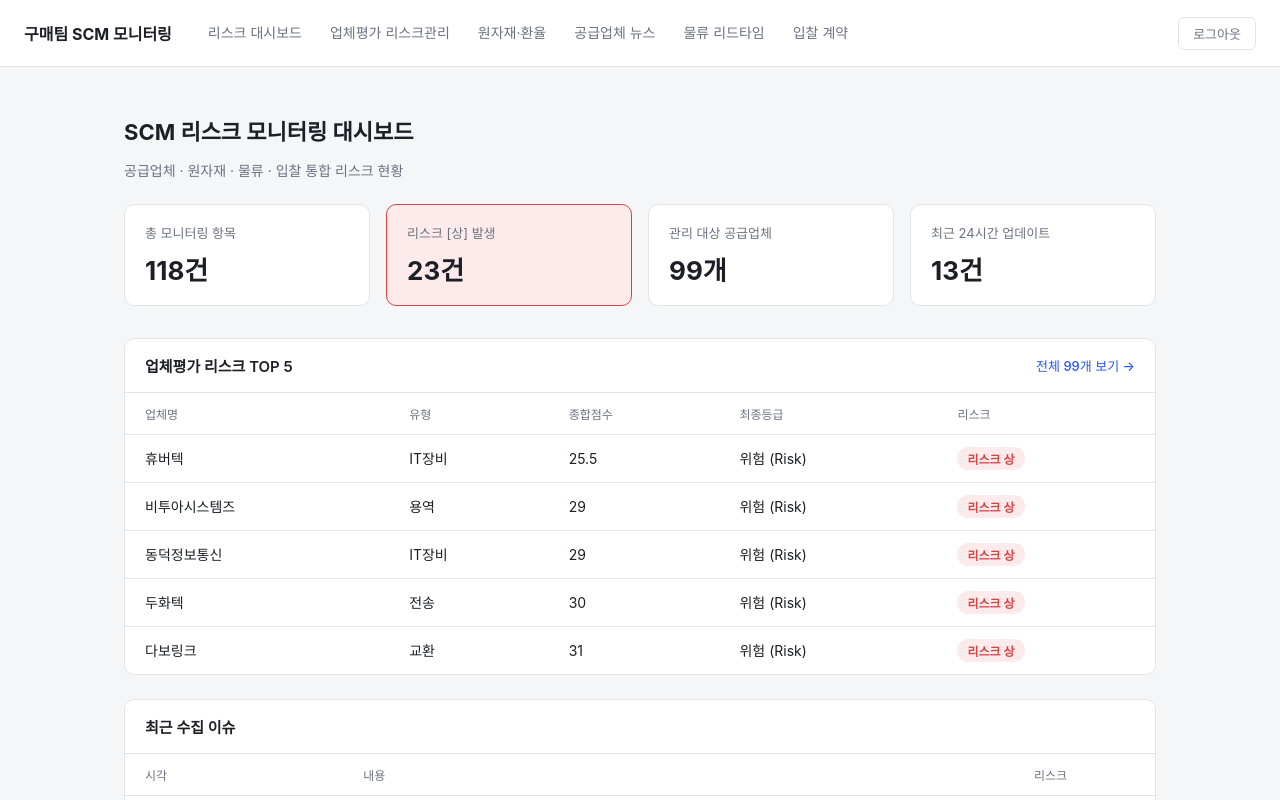
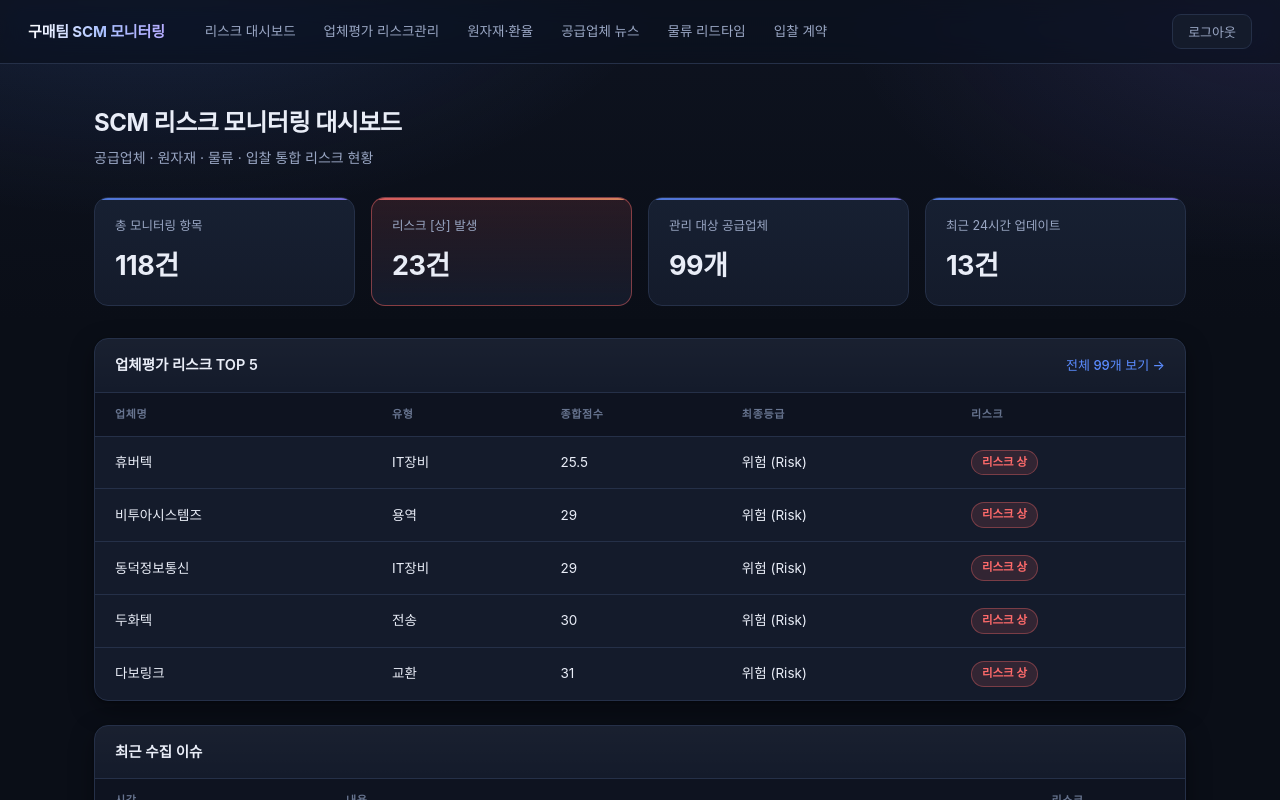
Before and after one commit to yhj555-ctrl/scm-monitoring, a Next.js app: page / in a window 1280 px wide. Shown: the top 800 px of the page. Built offline with nearby package versions, Linux system fonts and the light colour scheme; no server answers.

Commit message:
다크 테마 디자인 적용

```diff
--- a/app/globals.css
+++ b/app/globals.css
@@ -1,180 +1,316 @@
 :root {
-  --bg: #f5f6f8;
-  --card: #ffffff;
-  --border: #e2e4e9;
-  --text: #1c1f26;
-  --text-muted: #6b7280;
-  --danger: #d64545;
-  --danger-bg: #fdeaea;
-  --mid: #b8860b;
-  --mid-bg: #fdf3d9;
-  --low: #1a7f4b;
-  --low-bg: #e5f5ed;
-  --accent: #2454ff;
+  color-scheme: dark;
+
+  --bg: #0a0e17;
+  --bg-2: #0e1320;
+  --card: #141b2b;
+  --card-2: #172032;
+  --card-hover: #1b2439;
+  --border: #253048;
+  --border-strong: #33405f;
+
+  --text: #e9edf7;
+  --text-muted: #9aa7c4;
+  --text-dim: #67748f;
+
+  --accent: #5b8cff;
+  --accent-2: #8b7bff;
+  --accent-soft: rgba(91, 140, 255, 0.14);
+
+  --danger: #ff6b6b;
+  --danger-bg: rgba(255, 107, 107, 0.13);
+  --mid: #f5b544;
+  --mid-bg: rgba(245, 181, 68, 0.13);
+  --low: #3ddc97;
+  --low-bg: rgba(61, 220, 151, 0.13);
+
+  --shadow: 0 1px 2px rgba(0, 0, 0, 0.3), 0 8px 24px rgba(0, 0, 0, 0.35);
+  --radius: 14px;
 }
 
 * {
   box-sizing: border-box;
 }
 
+html {
+  -webkit-font-smoothing: antialiased;
+  -moz-osx-font-smoothing: grayscale;
+}
+
 body {
   margin: 0;
+  min-height: 100vh;
   background: var(--bg);
+  background-image:
+    radial-gradient(900px 500px at 12% -10%, rgba(91, 140, 255, 0.16), transparent 60%),
+    radial-gradient(800px 480px at 100% 0%, rgba(139, 123, 255, 0.13), transparent 55%),
+    linear-gradient(180deg, var(--bg-2), var(--bg) 40%);
+  background-attachment: fixed;
   color: var(--text);
   font-family: -apple-system, BlinkMacSystemFont, "Segoe UI", "Apple SD Gothic Neo",
-    "Malgun Gothic", sans-serif;
+    "Malgun Gothic", "Pretendard", sans-serif;
+  font-size: 14px;
+  line-height: 1.55;
 }
 
+::selection {
+  background: rgba(91, 140, 255, 0.35);
+}
+
+::-webkit-scrollbar {
+  width: 10px;
+  height: 10px;
+}
+::-webkit-scrollbar-track {
+  background: transparent;
+}
+::-webkit-scrollbar-thumb {
+  background: var(--border-strong);
+  border-radius: 999px;
+  border: 2px solid transparent;
+  background-clip: content-box;
+}
+::-webkit-scrollbar-thumb:hover {
+  background: #445273;
+  background-clip: content-box;
+}
+
+a {
+  color: inherit;
+}
+
+/* ── 상단 네비게이션 ───────────────────────────── */
 .nav {
   display: flex;
   align-items: center;
-  gap: 32px;
-  padding: 16px 24px;
-  background: var(--card);
+  gap: 28px;
+  padding: 14px 28px;
+  background: rgba(12, 17, 28, 0.72);
+  backdrop-filter: saturate(160%) blur(12px);
+  -webkit-backdrop-filter: saturate(160%) blur(12px);
   border-bottom: 1px solid var(--border);
   position: sticky;
   top: 0;
-  z-index: 10;
+  z-index: 20;
 }
 
 .nav-title {
   font-weight: 700;
-  font-size: 16px;
+  font-size: 15px;
+  letter-spacing: -0.01em;
+  background: linear-gradient(92deg, #ffffff, #a9c0ff 55%, #b6acff);
+  -webkit-background-clip: text;
+  background-clip: text;
+  color: transparent;
+  white-space: nowrap;
 }
 
 .nav-links {
   display: flex;
-  gap: 20px;
+  gap: 4px;
   flex-wrap: wrap;
 }
 
 .nav-link {
   color: var(--text-muted);
   text-decoration: none;
-  font-size: 14px;
-  padding: 6px 4px;
-  border-bottom: 2px solid transparent;
+  font-size: 13.5px;
+  padding: 7px 12px;
+  border-radius: 8px;
+  transition: color 0.15s ease, background 0.15s ease;
 }
 
 .nav-link:hover {
-  color: var(--accent);
-  border-bottom-color: var(--accent);
+  color: var(--text);
+  background: var(--accent-soft);
+}
+
+.nav-logout {
+  margin-left: auto;
+  border: 1px solid var(--border);
+  border-radius: 9px;
+  padding: 7px 15px;
+  font-size: 13px;
+  background: var(--card);
+  color: var(--text-muted);
+  cursor: pointer;
+  white-space: nowrap;
+  transition: all 0.15s ease;
+}
+
+.nav-logout:hover {
+  border-color: var(--danger);
+  color: var(--danger);
+  background: var(--danger-bg);
 }
 
 .main {
-  max-width: 1080px;
+  max-width: 1140px;
   margin: 0 auto;
-  padding: 32px 24px 64px;
+  padding: 40px 24px 80px;
 }
 
+/* ── 페이지 헤더 ───────────────────────────────── */
 h1 {
-  font-size: 22px;
-  margin-bottom: 4px;
+  font-size: 24px;
+  font-weight: 700;
+  letter-spacing: -0.02em;
+  margin: 0 0 6px;
 }
 
 .page-subtitle {
   color: var(--text-muted);
   font-size: 14px;
-  margin-bottom: 24px;
+  margin: 0 0 28px;
 }
 
+/* ── 지표 카드 ─────────────────────────────────── */
 .metric-grid {
   display: grid;
-  grid-template-columns: repeat(auto-fit, minmax(180px, 1fr));
+  grid-template-columns: repeat(auto-fit, minmax(190px, 1fr));
   gap: 16px;
   margin-bottom: 32px;
 }
 
 .metric-card {
-  background: var(--card);
+  position: relative;
+  background: linear-gradient(180deg, var(--card-2), var(--card));
   border: 1px solid var(--border);
-  border-radius: 10px;
+  border-radius: var(--radius);
   padding: 18px 20px;
+  overflow: hidden;
+  transition: transform 0.18s ease, border-color 0.18s ease;
+}
+
+.metric-card::before {
+  content: "";
+  position: absolute;
+  inset: 0 0 auto 0;
+  height: 2px;
+  background: linear-gradient(90deg, var(--accent), var(--accent-2));
+  opacity: 0.8;
+}
+
+.metric-card:hover {
+  transform: translateY(-2px);
+  border-color: var(--border-strong);
 }
 
 .metric-card-danger {
-  border-color: var(--danger);
-  background: var(--danger-bg);
+  border-color: rgba(255, 107, 107, 0.45);
+  background: linear-gradient(180deg, rgba(255, 107, 107, 0.12), var(--card));
+}
+
+.metric-card-danger::before {
+  background: linear-gradient(90deg, var(--danger), #ff9b6b);
 }
 
 .metric-label {
-  font-size: 13px;
+  font-size: 12.5px;
   color: var(--text-muted);
-  margin-bottom: 8px;
+  margin-bottom: 10px;
 }
 
 .metric-value {
-  font-size: 26px;
+  font-size: 27px;
   font-weight: 700;
+  letter-spacing: -0.02em;
 }
 
+/* ── 패널 / 테이블 ─────────────────────────────── */
 .panel {
   background: var(--card);
   border: 1px solid var(--border);
-  border-radius: 10px;
+  border-radius: var(--radius);
   overflow: hidden;
+  box-shadow: var(--shadow);
 }
 
 .panel-header {
-  padding: 16px 20px;
+  padding: 15px 20px;
   border-bottom: 1px solid var(--border);
   font-weight: 600;
-  font-size: 15px;
+  font-size: 14.5px;
+  background: linear-gradient(180deg, rgba(255, 255, 255, 0.025), transparent);
 }
 
 table {
   width: 100%;
   border-collapse: collapse;
-  font-size: 14px;
+  font-size: 13.5px;
 }
 
-th, td {
+th,
+td {
   text-align: left;
-  padding: 12px 20px;
+  padding: 13px 20px;
   border-bottom: 1px solid var(--border);
 }
 
 th {
-  color: var(--text-muted);
-  font-weight: 500;
-  font-size: 12px;
+  color: var(--text-dim);
+  font-weight: 600;
+  font-size: 11px;
+  text-transform: uppercase;
+  letter-spacing: 0.06em;
+  background: var(--bg-2);
+  position: sticky;
+  top: 0;
+  z-index: 1;
+}
+
+tbody tr {
+  transition: background 0.12s ease;
+}
+
+tbody tr:hover {
+  background: var(--card-hover);
 }
 
 tr:last-child td {
   border-bottom: none;
 }
 
+/* ── 배지 ─────────────────────────────────────── */
 .badge {
   display: inline-block;
   padding: 3px 10px;
   border-radius: 999px;
-  font-size: 12px;
+  font-size: 11.5px;
   font-weight: 600;
+  border: 1px solid transparent;
+  white-space: nowrap;
 }
 
 .badge-high {
   color: var(--danger);
   background: var(--danger-bg);
+  border-color: rgba(255, 107, 107, 0.35);
 }
 
 .badge-mid {
   color: var(--mid);
   background: var(--mid-bg);
+  border-color: rgba(245, 181, 68, 0.35);
 }
 
 .badge-low {
   color: var(--low);
   background: var(--low-bg);
+  border-color: rgba(61, 220, 151, 0.3);
 }
 
 .change-up {
   color: var(--danger);
+  font-weight: 600;
 }
 
 .change-down {
   color: var(--accent);
+  font-weight: 600;
 }
 
+/* ── 패널 헤더 링크 ────────────────────────────── */
 .panel-header-link {
   display: flex;
   align-items: center;
@@ -192,6 +328,7 @@ tr:last-child td {
   text-decoration: underline;
 }
 
+/* ── 공급업체 테이블 컨트롤 ────────────────────── */
 .supplier-controls {
   display: flex;
   flex-wrap: wrap;
@@ -209,133 +346,173 @@ tr:last-child td {
 .supplier-search,
 .supplier-select {
   border: 1px solid var(--border);
-  border-radius: 6px;
-  padding: 6px 10px;
+  border-radius: 8px;
+  padding: 7px 11px;
   font-size: 13px;
-  background: var(--bg);
+  background: var(--bg-2);
   color: var(--text);
+  transition: border-color 0.15s ease, box-shadow 0.15s ease;
+}
+
+.supplier-search::placeholder {
+  color: var(--text-dim);
+}
+
+.supplier-search:focus,
+.supplier-select:focus {
+  outline: none;
+  border-color: var(--accent);
+  box-shadow: 0 0 0 3px var(--accent-soft);
 }
 
 .supplier-search {
-  width: 200px;
+  width: 220px;
+}
+
+.supplier-select option {
+  background: var(--card);
+  color: var(--text);
 }
 
 .supplier-sort-btn {
   border: 1px solid var(--border);
-  border-radius: 6px;
-  padding: 6px 12px;
+  border-radius: 8px;
+  padding: 7px 13px;
   font-size: 13px;
-  background: var(--card);
+  background: var(--card-2);
   color: var(--text);
   cursor: pointer;
+  transition: all 0.15s ease;
 }
 
 .supplier-sort-btn:hover {
   border-color: var(--accent);
   color: var(--accent);
+  background: var(--accent-soft);
 }
 
 .supplier-table-scroll {
-  max-height: 560px;
+  max-height: 580px;
   overflow-y: auto;
 }
 
 .grade-text {
   display: block;
-  font-size: 11px;
-  color: var(--text-muted);
-  margin-top: 2px;
+  font-size: 10.5px;
+  color: var(--text-dim);
+  margin-top: 3px;
 }
 
-.nav-logout {
-  margin-left: auto;
-  border: 1px solid var(--border);
-  border-radius: 6px;
-  padding: 6px 14px;
-  font-size: 13px;
-  background: var(--card);
-  color: var(--text-muted);
-  cursor: pointer;
-  white-space: nowrap;
-}
-
-.nav-logout:hover {
-  border-color: var(--danger);
-  color: var(--danger);
-}
-
-/* 로그인 화면 */
+/* ── 로그인 화면 ───────────────────────────────── */
 .login-wrap {
   display: flex;
   align-items: center;
   justify-content: center;
-  min-height: calc(100vh - 128px);
+  min-height: calc(100vh - 140px);
 }
 
 .login-card {
+  position: relative;
   width: 100%;
-  max-width: 360px;
-  background: var(--card);
+  max-width: 380px;
+  background: linear-gradient(180deg, var(--card-2), var(--card));
   border: 1px solid var(--border);
-  border-radius: 12px;
-  padding: 32px 28px;
+  border-radius: 18px;
+  padding: 36px 32px;
   display: flex;
   flex-direction: column;
+  box-shadow: var(--shadow), 0 0 60px rgba(91, 140, 255, 0.12);
+  overflow: hidden;
+}
+
+.login-card::before {
+  content: "";
+  position: absolute;
+  inset: 0 0 auto 0;
+  height: 3px;
+  background: linear-gradient(90deg, var(--accent), var(--accent-2));
 }
 
 .login-title {
   font-weight: 700;
-  font-size: 18px;
+  font-size: 19px;
+  letter-spacing: -0.01em;
 }
 
 .login-subtitle {
   color: var(--text-muted);
   font-size: 13px;
-  margin: 6px 0 24px;
+  margin: 6px 0 26px;
 }
 
 .login-label {
-  font-size: 13px;
+  font-size: 12.5px;
   font-weight: 500;
-  margin-bottom: 6px;
+  color: var(--text-muted);
+  margin-bottom: 7px;
 }
 
 .login-input {
   border: 1px solid var(--border);
-  border-radius: 6px;
-  padding: 9px 12px;
+  border-radius: 9px;
+  padding: 11px 13px;
   font-size: 14px;
-  background: var(--bg);
+  background: var(--bg-2);
   color: var(--text);
-  margin-bottom: 16px;
+  margin-bottom: 18px;
+  transition: border-color 0.15s ease, box-shadow 0.15s ease;
 }
 
 .login-input:focus {
   outline: none;
   border-color: var(--accent);
+  box-shadow: 0 0 0 3px var(--accent-soft);
 }
 
 .login-error {
   color: var(--danger);
   background: var(--danger-bg);
-  border-radius: 6px;
-  padding: 8px 12px;
-  font-size: 13px;
-  margin-bottom: 16px;
+  border: 1px solid rgba(255, 107, 107, 0.3);
+  border-radius: 9px;
+  padding: 9px 12px;
+  font-size: 12.5px;
+  margin-bottom: 18px;
 }
 
 .login-btn {
   border: none;
-  border-radius: 6px;
-  padding: 10px 16px;
+  border-radius: 9px;
+  padding: 11px 16px;
   font-size: 14px;
   font-weight: 600;
-  background: var(--accent);
   color: #fff;
+  background: linear-gradient(92deg, var(--accent), var(--accent-2));
   cursor: pointer;
+  transition: filter 0.15s ease, transform 0.1s ease;
+}
+
+.login-btn:hover {
+  filter: brightness(1.08);
+}
+
+.login-btn:active {
+  transform: translateY(1px);
 }
 
 .login-btn:disabled {
   opacity: 0.6;
   cursor: default;
 }
+
+@media (max-width: 640px) {
+  .nav {
+    gap: 14px;
+    padding: 12px 16px;
+  }
+  .main {
+    padding: 28px 16px 64px;
+  }
+  h1 {
+    font-size: 21px;
+  }
+}
```
